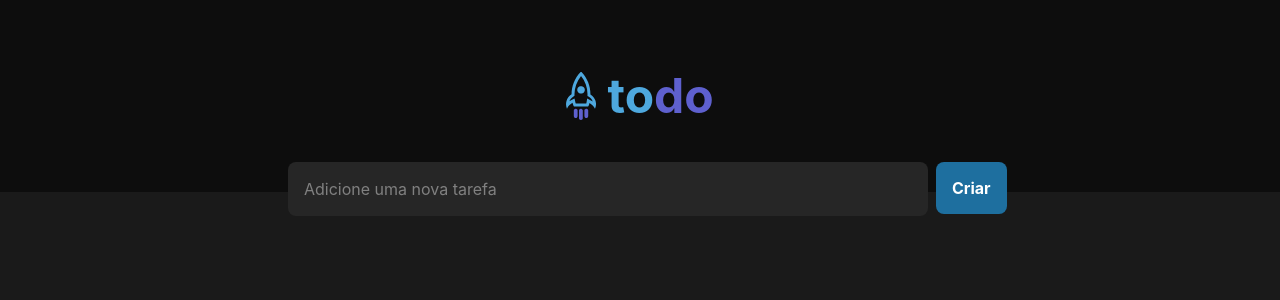
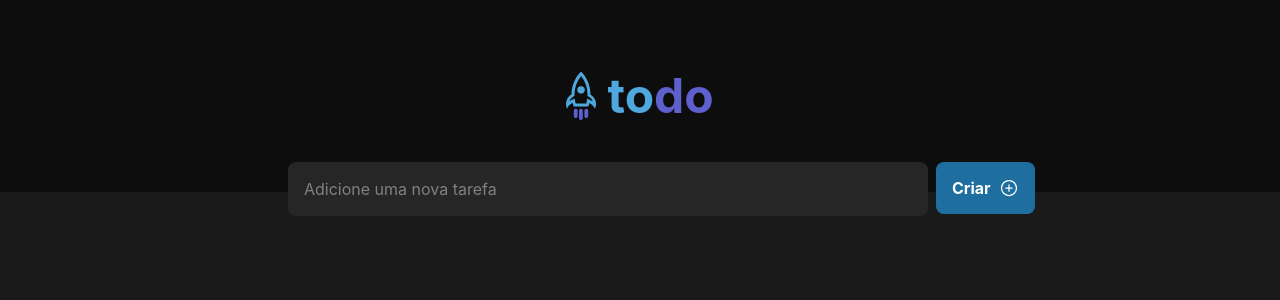
Before and after one commit to LaercioSR/ignite-todo, a React (Vite) app: page / in a window 1280 px wide. Shown: the top 300 px of the page. Built offline with nearby package versions, Linux system fonts and the light colour scheme; a web font is replaced by a local one.

Commit message:
:lipstick: Added icon in new task button

```diff
--- a/src/Components/NewTask.module.css
+++ b/src/Components/NewTask.module.css
@@ -44,6 +44,9 @@
   padding: 1rem;
   cursor: pointer;
   font-weight: bold;
+  display: flex;
+  align-items: center;
+  justify-content: center;
 
   transition: background-color 0.5s;
 }
@@ -51,3 +54,7 @@
 .newTask button[type="submit"]:hover {
   background: var(--blue);
 }
+
+.newTask button svg {
+  margin-left: 0.5rem;
+}
--- a/src/Components/NewTask.tsx
+++ b/src/Components/NewTask.tsx
@@ -1,3 +1,5 @@
+import { PlusCircle } from "phosphor-react";
+
 import styles from "./NewTask.module.css";
 
 export function NewTask() {
@@ -5,7 +7,9 @@ export function NewTask() {
     <div className={styles.newTask}>
       <form action="submit">
         <textarea name="task" placeholder="Adicione uma nova tarefa"></textarea>
-        <button type="submit">Criar</button>
+        <button type="submit">
+          Criar <PlusCircle size={20} />
+        </button>
       </form>
     </div>
   );
```
